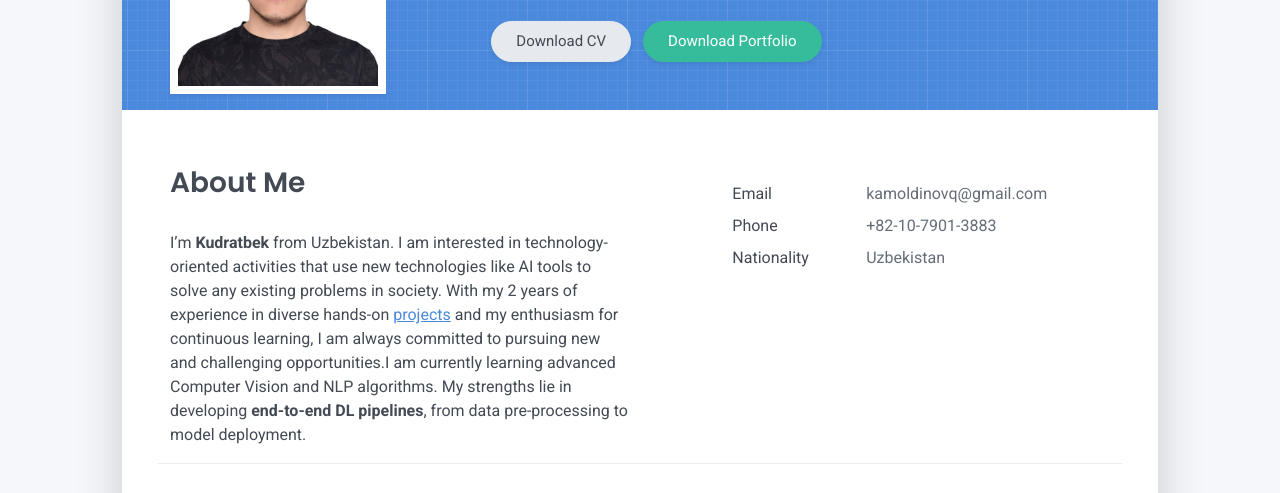
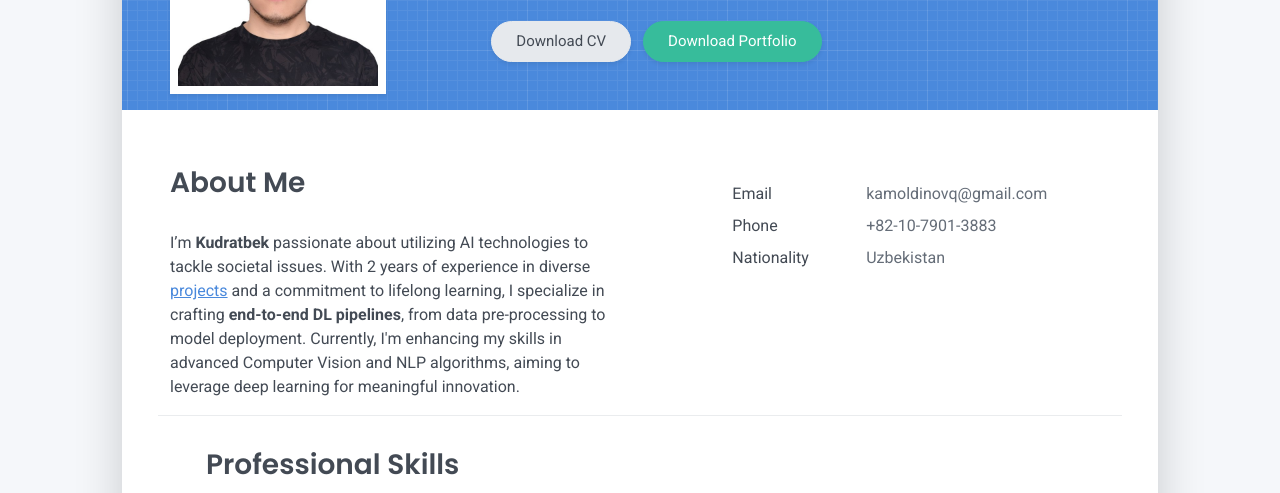
Before and after one commit to kudratbekkamoldinov/kudratbek.github.io, a plain HTML site: page index.html in a window 1280 px wide. Shown: the part 259-752 px from the top of the page. Drawn offline with Linux system fonts and the light colour scheme.

Commit message:
Updating my html file

```diff
--- a/index.html
+++ b/index.html
@@ -131,11 +131,11 @@
               <div class="col-md-6">
                 <h3 class="h3 mb-3" style="margin-bottom: 10px;">About Me</h3>
                 <p style="margin-top: 5px;">
-                  I’m <b>Kudratbek </b> from Uzbekistan. I am interested in technology-oriented activities that use new technologies like AI
-                  tools to solve any existing problems in society. With my 2 years of experience in diverse hands-on <a href="https://valiev-koyiljon.github.io/Web/Last_UPDATED_PORTFOLIO.pdf" target="_blank">projects</a> and my
-                  enthusiasm for continuous learning, I am always committed to pursuing new and challenging opportunities.I am
-                  currently learning advanced Computer Vision and NLP algorithms. My strengths lie in developing <b>end-to-end DL pipelines</b>,
-                  from data pre-processing to model deployment.
+                  I’m <b>Kudratbek </b> passionate about utilizing AI technologies to tackle societal issues. With 2 years of experience
+                  in diverse <a href="https://kudratbekkamoldinov.github.io/website/Kudratbek's Portfolio.pdf" target="_blank">projects</a>
+                  and a commitment to lifelong learning, I specialize in crafting <b>end-to-end DL pipelines</b>,
+                  from data pre-processing to model deployment. Currently, I'm enhancing my skills in advanced Computer Vision and NLP algorithms,
+                  aiming to leverage deep learning for meaningful innovation.
                 </p>
               </div>
 
```
